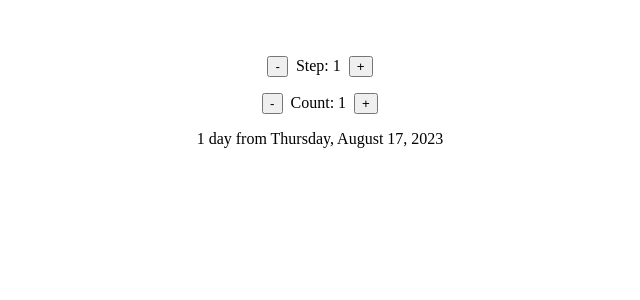
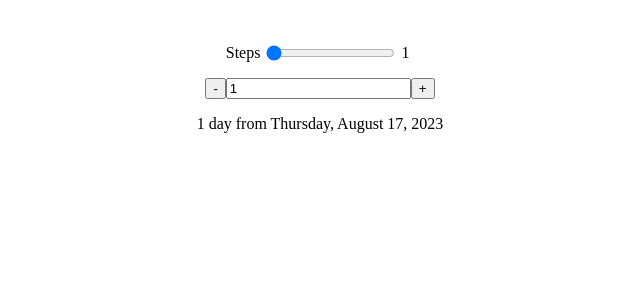
Before and after one commit to sebadev27/date-counter-2, a React (Vite) app: page / in a window 1280 px wide. Shown: the top 300 px of the page, without its empty margins (320-960 px from the left). Built offline with nearby package versions, Linux system fonts and the light colour scheme.

Commit message:
Date counter with input types finished

```diff
--- a/src/App.jsx
+++ b/src/App.jsx
@@ -7,12 +7,12 @@ import Counter from "./components/counter";
 function App() {
   const [stepsNumber, setStepnumber] = useState(1);
 
-  const handleAddStep = function () {
-    setStepnumber(stepsNumber + 1);
+  const handleRange = (e) => {
+    setStepnumber(Number(e.target.value));
   };
 
-  const handleSubStep = function () {
-    stepsNumber < 2 ? "" : setStepnumber(stepsNumber - 1);
+  const handleSubmit = (e) => {
+    e.preventDefault();
   };
 
   const [countNumber, setCountNumber] = useState(1);
@@ -25,16 +25,21 @@ function App() {
     setCountNumber(countNumber - stepsNumber);
   };
 
+  const handleCounterChange = (e) => {
+    setCountNumber(Number(e.target.value));
+  };
+
   return (
     <div className="wrapper">
       <Step
-        handleAddStep={handleAddStep}
-        handleSubStep={handleSubStep}
         stepsNumber={stepsNumber}
+        handleRange={handleRange}
+        handleSubmit={handleSubmit}
       />
       <Counter
         handleAddCount={handleAddCount}
         handleSubCount={handleSubCount}
+        handleCounterChange={handleCounterChange}
         countNumber={countNumber}
         stepsNumber={stepsNumber}
       />
--- a/src/components/Step.jsx
+++ b/src/components/Step.jsx
@@ -1,22 +1,34 @@
 import PropTypes from "prop-types";
 import "../styles/Step.css";
-import ButtonIncreaseStep from "./buttons/ButtonIncreaseStep";
-import ButtonDecreaseStep from "./buttons/ButtonDecreaseStep";
 
-function Step({ handleAddStep, handleSubStep, stepsNumber }) {
+function Step({ stepsNumber, handleRange, handleSubmit }) {
   return (
-    <div className="wrapper-step">
-      <ButtonDecreaseStep handleSubStep={handleSubStep} />
-      <span className="step">Step: {stepsNumber}</span>
-      <ButtonIncreaseStep handleAddStep={handleAddStep} />
-    </div>
+    <>
+      <form onSubmit={handleSubmit}>
+        <label htmlFor={`Step${stepsNumber}`} className="label">
+          Steps
+        </label>
+        <input
+          className="range"
+          type="range"
+          id={`Step : ${stepsNumber}`}
+          name={stepsNumber}
+          min="1"
+          max="10"
+          step="1"
+          value={stepsNumber}
+          onChange={handleRange}
+        />
+        <span className="step">{stepsNumber}</span>
+      </form>
+    </>
   );
 }
 
 Step.propTypes = {
-  handleAddStep: PropTypes.func.isRequired,
-  handleSubStep: PropTypes.func.isRequired,
   stepsNumber: PropTypes.number.isRequired,
+  handleRange: PropTypes.func.isRequired,
+  handleSubmit: PropTypes.func.isRequired,
 };
 
 export default Step;
--- a/src/components/counter.jsx
+++ b/src/components/counter.jsx
@@ -3,19 +3,33 @@ import ButtonIncreaseCount from "./buttons/ButtonIncreaseCount";
 import ButtonDecreaseCount from "./buttons/ButtonDecreaseCount";
 import "../styles/Counter.css";
 
-function Counter({ handleAddCount, handleSubCount, countNumber }) {
+function Counter({
+  handleAddCount,
+  handleSubCount,
+  countNumber,
+  handleCounterChange,
+}) {
   return (
-    <div className="wrapper-counter">
-      <ButtonDecreaseCount handleSubCount={handleSubCount} />
-      <span className="count">Count: {countNumber}</span>
-      <ButtonIncreaseCount handleAddCount={handleAddCount} />
-    </div>
+    <>
+      <div className="wrapper-counter">
+        <ButtonDecreaseCount handleSubCount={handleSubCount} />
+        <input
+          type="tel"
+          name="count"
+          id={`count:${countNumber}`}
+          value={countNumber}
+          onChange={handleCounterChange}
+        />
+        <ButtonIncreaseCount handleAddCount={handleAddCount} />
+      </div>
+    </>
   );
 }
 
 Counter.propTypes = {
   handleAddCount: PropTypes.func.isRequired,
   handleSubCount: PropTypes.func.isRequired,
+  handleCounterChange: PropTypes.func.isRequired,
   countNumber: PropTypes.number.isRequired,
 };
 
--- a/src/styles/Step.css
+++ b/src/styles/Step.css
@@ -4,7 +4,15 @@
 }
 
 .step {
-  margin: 0.2rem;
   text-align: center;
-  padding: 0.3rem;
+  padding: 0.3rem 0.3rem 0.3rem 0.3rem;
 }
+
+.range {
+  position: relative;
+  top: 0.2rem;
+}
+
+.label {
+  padding-right: 0.2rem;
+}
```
